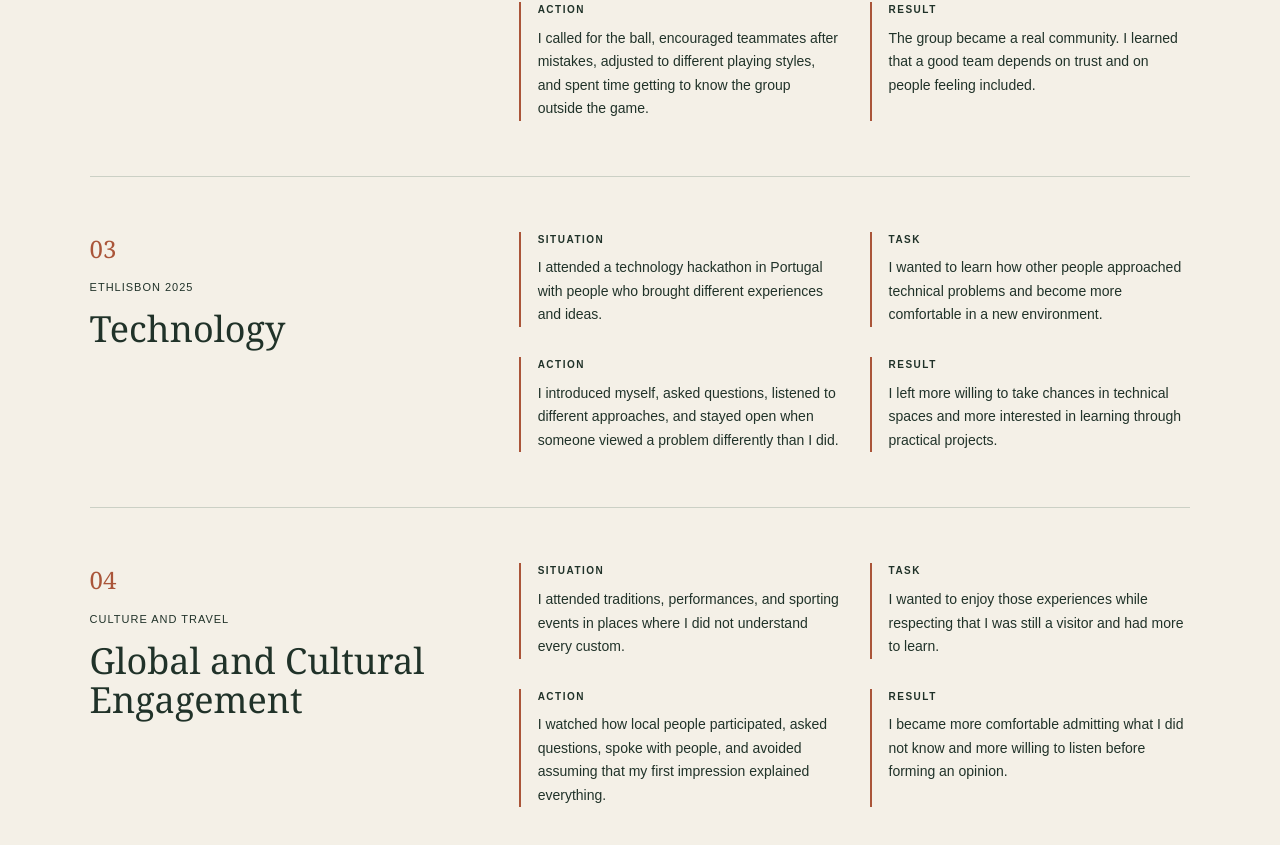
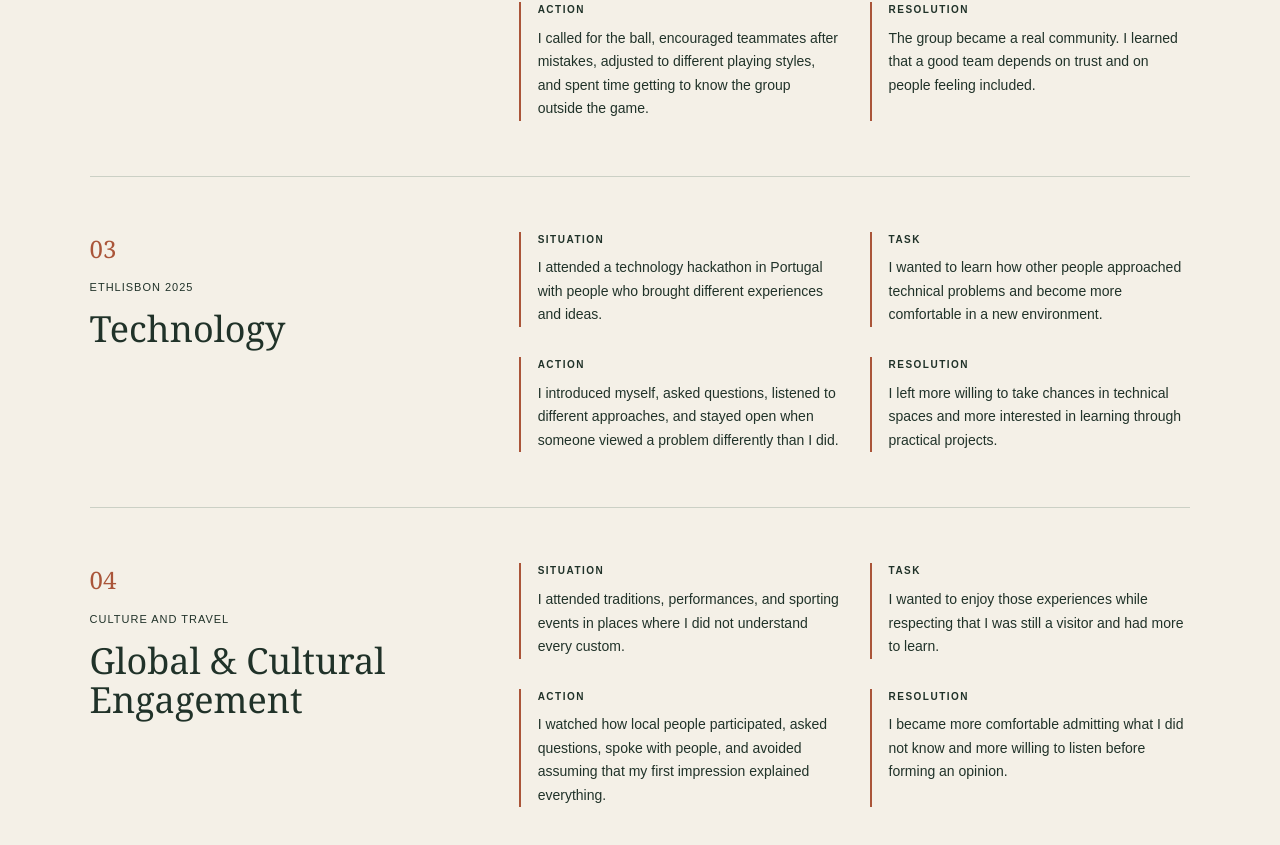
Before and after one commit to S3basG/portfolio, a React (Vite) app: page /skills in a window 1280 px wide. Shown: the part 973-1818 px from the top of the page. Built offline with nearby package versions, Linux system fonts and the light colour scheme.

Commit message:
Match NACE rubric terminology

```diff
--- a/src/data/ispContent.ts
+++ b/src/data/ispContent.ts
@@ -72,7 +72,7 @@ export const skills = [
     r: 'I left more willing to take chances in technical spaces and more interested in learning through practical projects.',
   },
   {
-    name: 'Global and Cultural Engagement',
+    name: 'Global & Cultural Engagement',
     context: 'Culture and travel',
     s: 'I attended traditions, performances, and sporting events in places where I did not understand every custom.',
     t: 'I wanted to enjoy those experiences while respecting that I was still a visitor and had more to learn.',
--- a/src/pages/SkillsPage.tsx
+++ b/src/pages/SkillsPage.tsx
@@ -12,7 +12,7 @@ export default function SkillsPage() {
           <div><dt>Situation</dt><dd>{skill.s}</dd></div>
           <div><dt>Task</dt><dd>{skill.t}</dd></div>
           <div><dt>Action</dt><dd>{skill.a}</dd></div>
-          <div><dt>Result</dt><dd>{skill.r}</dd></div>
+          <div><dt>Resolution</dt><dd>{skill.r}</dd></div>
         </dl>
       </article>)}
     </div>
```
